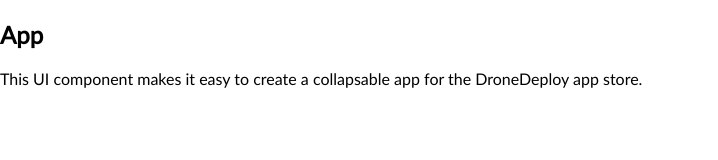
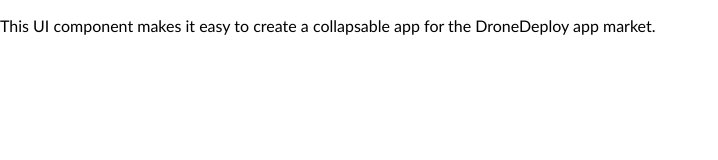
Before and after one commit to dronedeploy/DroneDeploy-App-Market, a website: page ui-kit/src/index.html in a window 1280 px wide. Shown: the whole page, without its empty margins (0-718 px from the left). Drawn offline with Linux system fonts and the light colour scheme.

Commit message:
Updated helper text

```diff
--- a/ui-kit/src/index.html
+++ b/ui-kit/src/index.html
@@ -61,8 +61,7 @@
 </head>
 <body>
     <dd-app title="DroneDeploy" logo="./dronedeploy-logo.png" alt="A picture of a cat">
-        <h2>App</h2>
-        <p>This UI component makes it easy to create a collapsable app for the DroneDeploy app store.</p>
+        <p>This UI component makes it easy to create a collapsable app for the DroneDeploy app market.</p>
     </dd-app>
 </body>
 </html>
```
